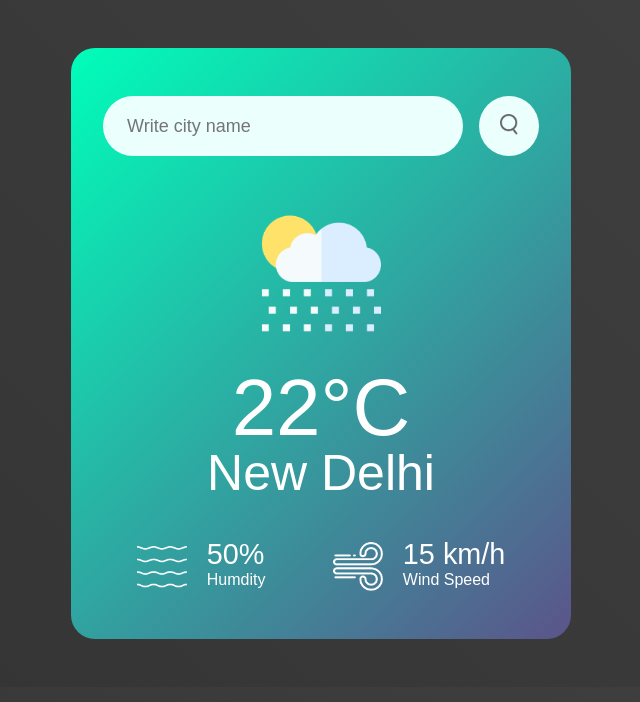
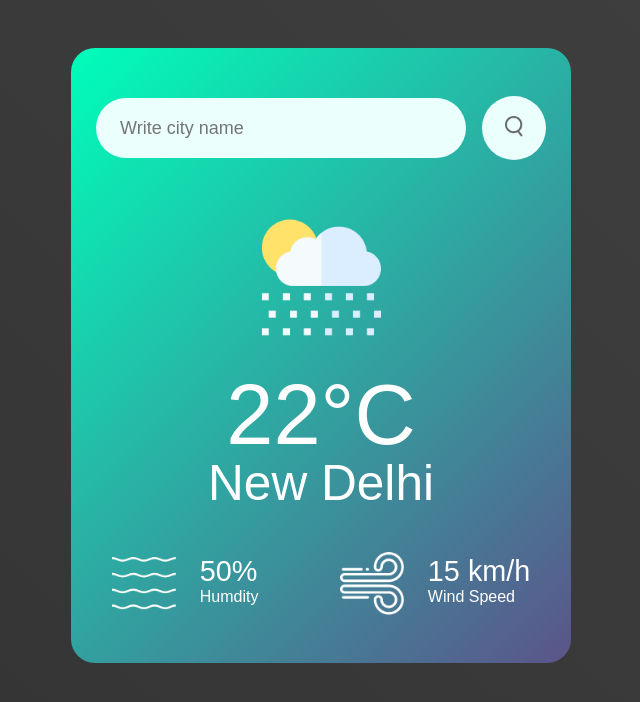
Before and after one commit to Abhishek150811/Weather-app, a plain HTML site: page index.html in a window 1280 px wide. Shown: the whole page, without its empty margins (319-959 px from the left). Drawn offline with Linux system fonts and the light colour scheme.

Commit message:
Weather iamges are changing now according to the clouds condition

```diff
--- a/index.html
+++ b/index.html
@@ -14,7 +14,7 @@
         </div>
 
         <div class="weather">
-            <img src="./images/rain.png" alt="weather image" class="weather-icon">
+            <img  id="weather-image" src="./images/rain.png" alt="weather image" class="weather-icon">
             <h1 id="temp" >22°C</h1>
             <h2 id="city-name" >New Delhi</h2>
             <div class="details">
--- a/script.js
+++ b/script.js
@@ -1,5 +1,6 @@
 const searchbtn = document.querySelector('.search-box button') ;
 const inputfield = document.querySelector('.search-box input') ;
+const weatherimage = document.getElementById('weather-image') ;
 searchbtn.addEventListener('click' , handleClick) ;
 
 var city_name ;
@@ -33,12 +34,28 @@ async function coordinates_to_temp(lat , lon){
     let response = await fetch(address) ;
     if(response.status == 200){
         let obj = await response.json() ;
+        console.log(obj);
         const temp = obj.main.temp ;
         const humidity = obj.main.humidity ;
         const wind_speed = obj.wind.speed ;
         document.getElementById('temp').innerHTML = temp  + "°C";
         document.getElementsByClassName('wind')[0].innerHTML = wind_speed ;
         document.getElementsByClassName('humidity')[0].innerHTML = humidity ;
+        if(obj.clouds.all <= 10){
+            weatherimage.setAttribute('src' , './images/clear.png')
+
+        }
+        else if(obj.clouds.all <= 60 && obj.clouds.all > 10){
+            weatherimage.setAttribute('src' , './images/clouds.png')
+        }
+        else if(obj.clouds.all > 60 && obj.clouds.all <= 75){
+            weatherimage.setAttribute('src' , './images/drizzle.png')
+
+        }
+        else{
+            weatherimage.setAttribute('src' , './images/rain.png')
+
+        }
 
     }
     else{
--- a/styles.css
+++ b/styles.css
@@ -12,7 +12,7 @@ body{
 .card{
     width:90% ;
     max-width: 500px;
-    padding:3rem 2rem ;
+    padding:3rem 0rem ;
     margin:3rem auto ;
     background: linear-gradient(135deg , #00feba , #5b548a);
     color:#fff ;
@@ -22,8 +22,9 @@ body{
 }
 
 .search-box{
-    width: 100%;
+    width: 90%;
     display: flex ;
+    margin:0 auto ;
     justify-content: space-between;
     /* background: #eee; */
     align-items: center;
@@ -31,7 +32,7 @@ body{
     /* padding:0 2rem ;  */
 }
 .search-box input{
-    flex : 1 ;
+    flex : 1 1 0;
     background: #ebfffc;
     color:#333 ;
     border: none;
@@ -47,8 +48,8 @@ body{
     border:none ;
     outline: none;
     background: #ebfffc;
-    width: 60px ;
-    height: 60px;
+    width: 4rem ;
+    height: 4rem;
     cursor: pointer;
 
 }
@@ -60,11 +61,11 @@ body{
     margin-top: 2rem;
 }
 .weather h1{
-    font-size: 80px;
+    font-size: 5.3rem;
     font-weight: 500;
 }
 .weather h2{
-    font-size: 50px;
+    font-size: 3.1rem;
     font-weight: 500;
     margin-top: -10px;
 }
@@ -81,8 +82,8 @@ body{
     text-align: left;
 }
 .col img{
-    width: 50px;
-    margin-right: 20px;
+    width: 4rem;
+    margin-right: 1.5rem;
 }
 .humidity , .wind{
     font-size: 1.8rem;
```
